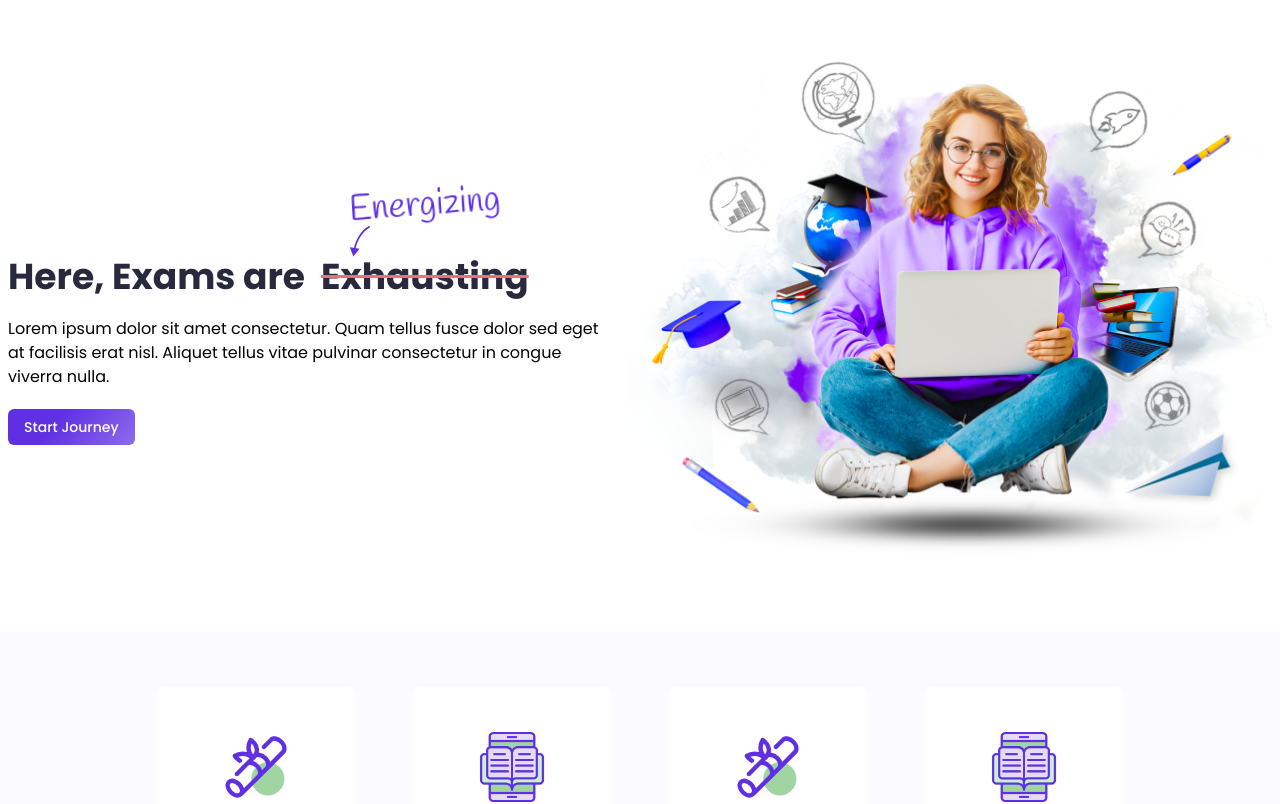
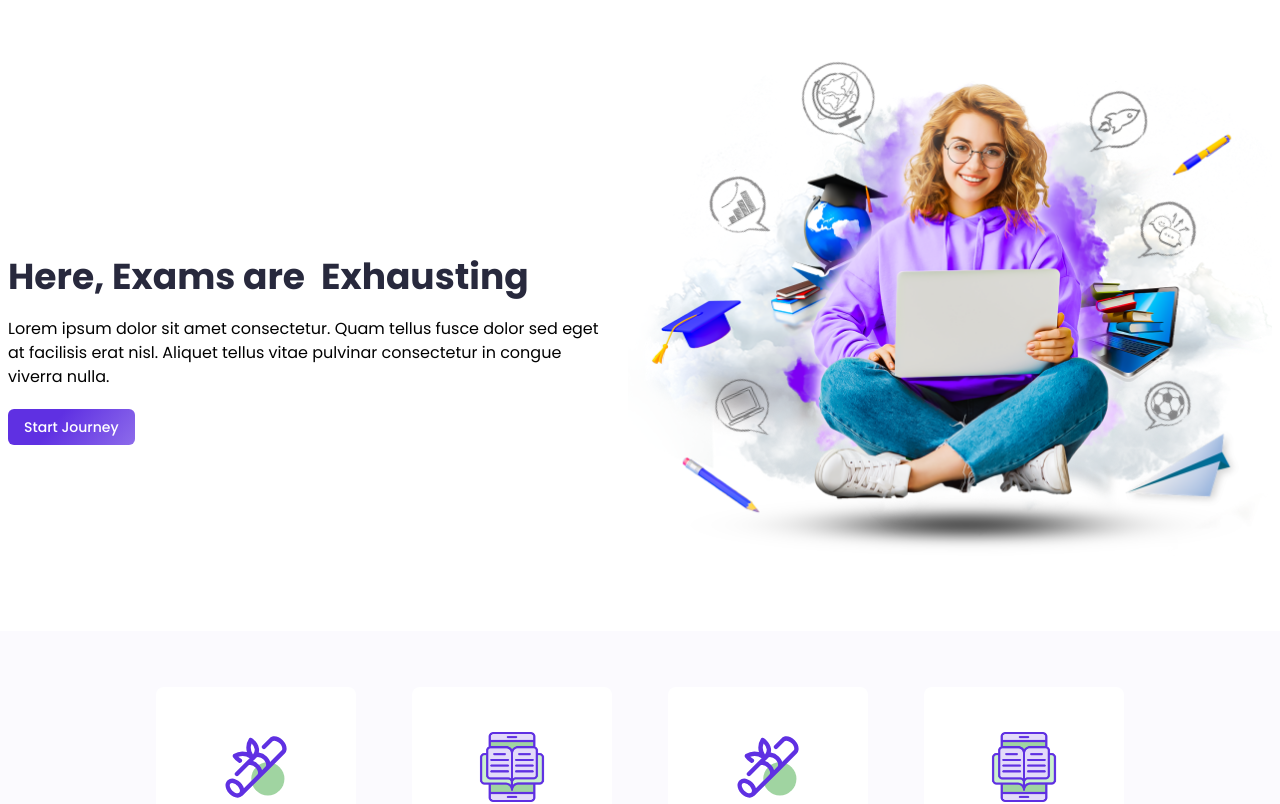
Before and after one commit to hammas-19/knowgistic, a Nuxt app: page / in a window 1280 px wide. Shown: the top 804 px of the page. Built offline with nearby package versions, Linux system fonts and the light colour scheme.

Commit message:
fix: fixed carousel animation

```diff
--- a/components/carousel.vue
+++ b/components/carousel.vue
@@ -19,27 +19,75 @@
   }
 }
 
-.carousel__slide:active {
-  border: 1px solid yellowgreen;
+/* manipulation 1 */
+.carousel__item .correct1 {
+  opacity: 0;
+  animation: replacer ease-in forwards 1;
+  animation-duration: 1s;
+  animation-delay: 0.2s;
 }
 
-.carousel__item .correct {
+/* manipulation 1 */
+.carousel__item .arrow1 {
   opacity: 0;
   animation: replacer ease-in forwards 1;
-  animation-duration: 2s;
-  animation-delay: 0s;
+  animation-duration: 1s;
+  animation-delay: 0.2s;
 }
 
-.carousel__item .arrow {
+/* manipulation 1 */
+.carousel__item .wrong1 {
+  animation: cutter ease-in forwards 1;
+  animation-duration: 0.5s;
+}
+
+/* manipulation 2 */
+.carousel__item .correct2 {
   opacity: 0;
   animation: replacer ease-in forwards 1;
-  animation-duration: 2s;
-  animation-delay: 0s;
+  animation-duration: 1s;
+  animation-delay: 3.2s;
 }
 
-.carousel__item .wrong {
+/* manipulation 2 */
+.carousel__item .arrow2 {
+  opacity: 0;
+  animation: replacer ease-in forwards 1;
+  animation-duration: 1s;
+  animation-delay: 3.2s;
+}
+
+/* manipulation 2 */
+.carousel__item .wrong2 {
   animation: cutter ease-in forwards 1;
-  animation-duration: 2s;
+  animation-duration: 0.5s;
+  animation-delay: 3s;
+}
+
+
+
+/* manipulation 3 */
+.carousel__item .correct3 {
+  opacity: 0;
+  animation: replacer ease-in forwards 1;
+  animation-duration: 1s;
+  animation-delay: 5.7s;
+}
+
+/* manipulation 3 */
+.carousel__item .arrow3 {
+  opacity: 0;
+  animation: replacer ease-in forwards 1;
+  animation-duration: 1s;
+  animation-delay: 5.7s;
+}
+
+/* manipulation 3 */
+.carousel__item .wrong3 {
+  animation: cutter ease-in forwards 1;
+  animation-delay: 5.4s;
+  animation-duration: 0.5s;
+
 }
 
 </style>
@@ -60,13 +108,13 @@
 
                 <!-- correction -->
                 <span
-                  class="correct md:text-4xl text-2xl transition-transform -rotate-[4deg] font-handlee text-purplHeart font-medium">Smarter</span>
+                  class="correct1 md:text-4xl text-2xl transition-transform -rotate-[4deg] font-handlee text-purplHeart font-medium">Smarter</span>
                 <!-- arrow -->
-                <span class="arrow h-8 "><img src="/images/hero/arrow.svg" class="h-full w-full" alt="arrow"></span>
+                <span class="arrow1 h-8 "><img src="/images/hero/arrow.svg" class="h-full w-full" alt="arrow"></span>
               </div>
 
               <!-- the cut -->
-              <span class="wrong ">Harder</span>
+              <span class="wrong1 ">Harder</span>
             </span>
 
             Way
@@ -114,13 +162,13 @@
 
                 <!-- correction -->
                 <span
-                  class="correct md:text-4xl text-2xl transition-transform -rotate-[4deg] font-handlee text-purplHeart font-medium">Whiz</span>
+                  class="correct2 md:text-4xl text-2xl transition-transform -rotate-[4deg] font-handlee text-purplHeart font-medium">Whiz</span>
                 <!-- arrow -->
-                <span class="arrow h-8 "><img src="/images/hero/arrow.svg" class="h-full w-full" alt="arrow"></span>
+                <span class="arrow2 h-8 "><img src="/images/hero/arrow.svg" class="h-full w-full" alt="arrow"></span>
               </div>
 
               <!-- the cut -->
-              <span class="wrong ">Prepare</span>
+              <span class="wrong2 ">Prepare</span>
             </span>
             <span>Exams Seamlessly</span>
 
@@ -168,13 +216,13 @@
 
                 <!-- correction -->
                 <span
-                  class="correct md:text-4xl text-2xl transition-transform -rotate-[4deg] font-handlee text-purplHeart font-medium">Energizing</span>
+                  class="correct3 md:text-4xl text-2xl transition-transform -rotate-[4deg] font-handlee text-purplHeart font-medium">Energizing</span>
                 <!-- arrow -->
-                <span class="arrow h-8 "><img src="/images/hero/arrow.svg" class="h-full w-full" alt="arrow"></span>
+                <span class="arrow3 h-8 "><img src="/images/hero/arrow.svg" class="h-full w-full" alt="arrow"></span>
               </div>
 
               <!-- the cut -->
-              <span class="wrong ">Exhausting</span>
+              <span class="wrong3 ">Exhausting</span>
             </span>
 
           </h1>
```
